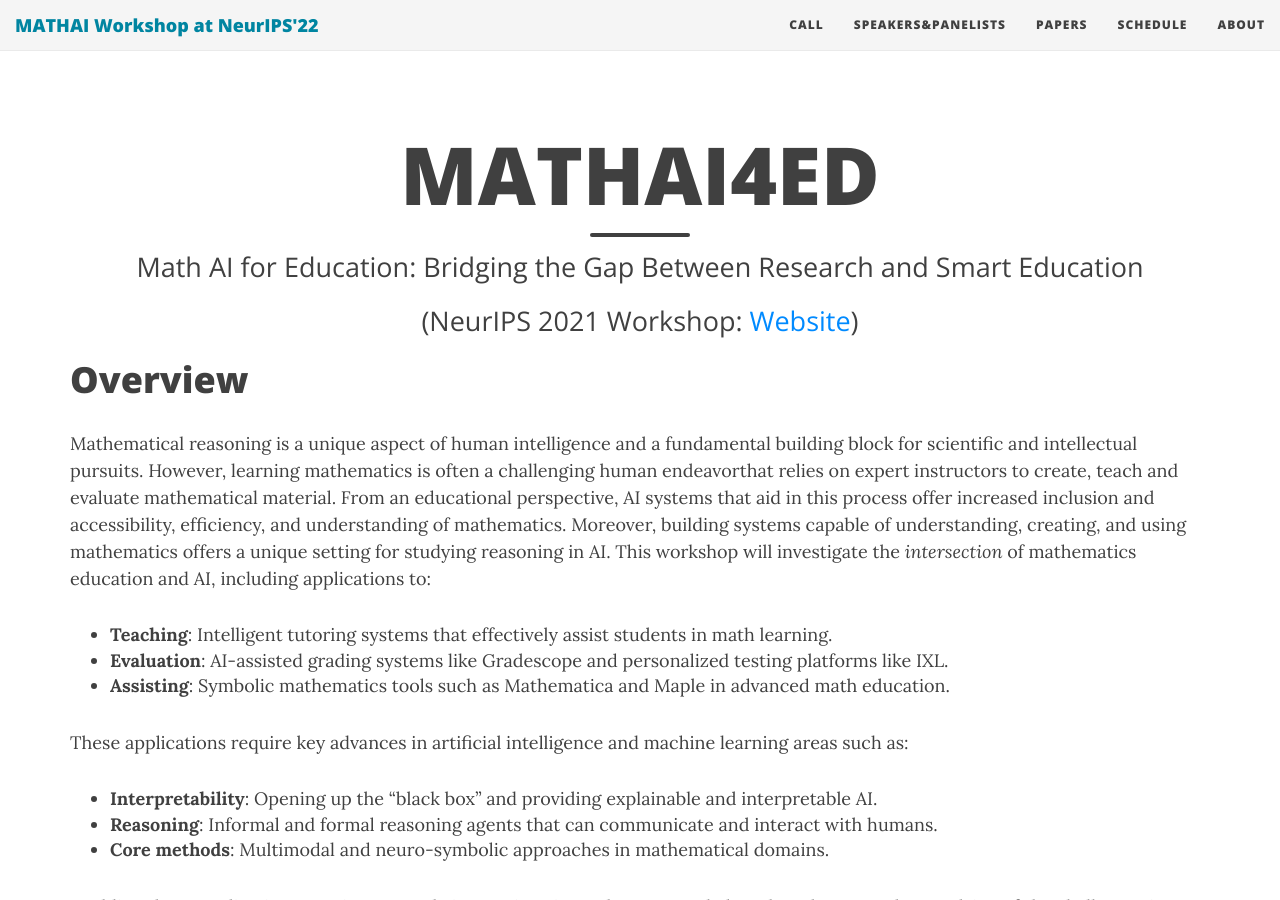
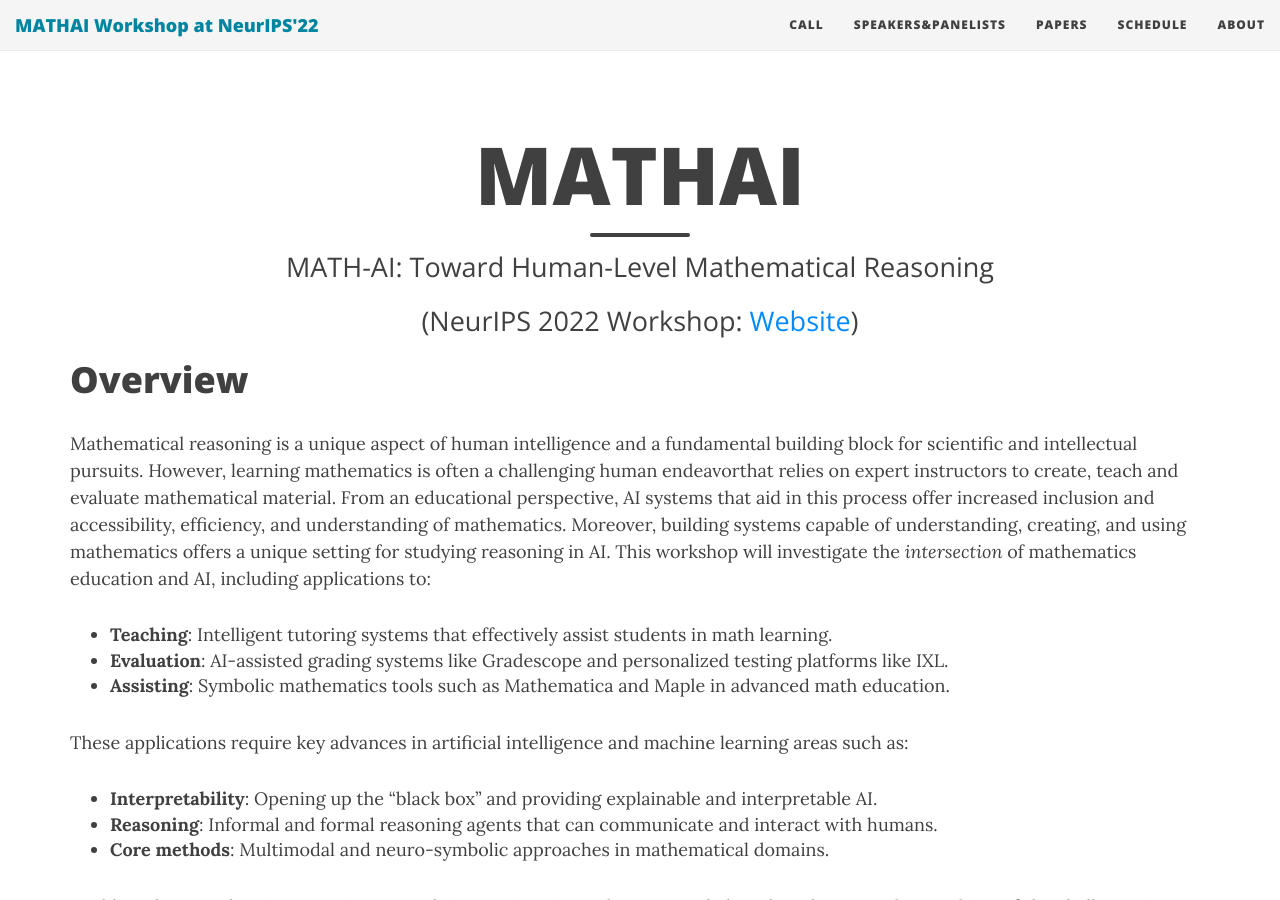
Before and after one commit to mathai-2023/mathai-2023.github.io, a Jekyll site: the page built from index.md, in a window 1280 px wide and 900 px high. Built offline with Jekyll 4.4.1, drawn with Linux system fonts in a browser that asks for light colours; nearby versions of some CDN libraries.

Commit message:
first commit

```diff
--- a/index.md
+++ b/index.md
@@ -1,12 +1,12 @@
 ---
 layout: page
-title: MATHAI4ED
-subtitle: "Math AI for Education: Bridging the Gap Between Research and Smart Education"
+title: MATHAI
+subtitle: "MATH-AI: Toward Human-Level Mathematical Reasoning"
 # venue: "NeurIPS Workshop 2021, December 13, 2021"
 use-site-title: true
 ---
 <div class="venue" style="font-size: 27px; display: block; font-family: 'Open Sans', 'Helvetica Neue', Helvetica, Arial, sans-serif; font-weight: 300; color: #404040; text-align: center;">
-  (NeurIPS 2021 Workshop: <a href="https://neurips.cc/virtual/2021/workshop/21828" target="_blank">Website</a>)
+  (NeurIPS 2022 Workshop: <a href="https://neurips.cc/virtual/2021/workshop/21828" target="_blank">Website</a>)
 </div>
 
 
```
Also changed, not shown: _data/speakers.yml (+0 -56 lines), cfp.md (+1 -1 lines), papers.md (+3 -3 lines), schedule.md (+1 -1 lines).
